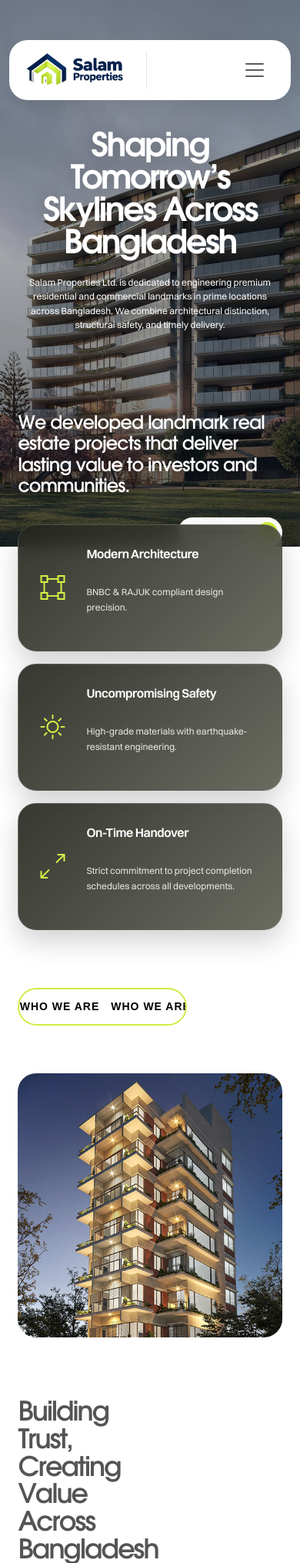
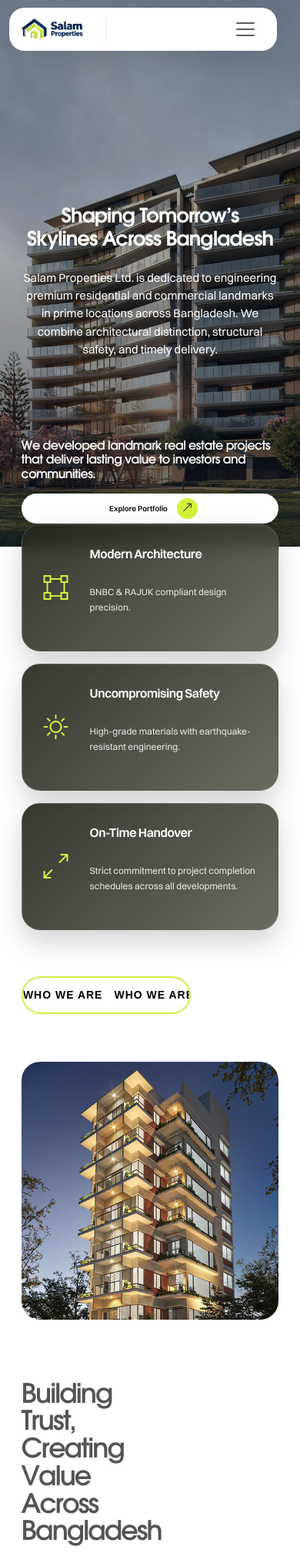
Before and after one commit to Rokibul-Islam-Robi/Salam_Properties_LTD, a PHP site: page / in a window 390 px wide. Shown: the top 2030 px of the page at 77% size. Run offline with PHP 8.4, Linux system fonts and the light colour scheme; some libraries are stand-ins or nearby versions.

Commit message:
feat: make entire project ultra responsive across mobile, tablet, and desktop screens

```diff
--- a/assets/css/style.css
+++ b/assets/css/style.css
@@ -4082,3 +4082,150 @@ p {
         .page-dot:hover:not(.active) {
             background: var(--border-color);
         }
+
+/* ==========================================================================
+   GLOBAL CORPORATE RESPONSIVENESS (MOBILE, TABLET, DESKTOP)
+   ========================================================================== */
+
+/* Universal Responsive Base */
+html, body {
+    overflow-x: hidden;
+    width: 100%;
+    max-width: 100vw;
+}
+
+img, video, iframe, canvas, svg {
+    max-width: 100%;
+    height: auto;
+}
+
+/* Tablet (iPad & Medium Screens: 768px - 1024px) */
+@media (max-width: 1024px) {
+    .container {
+        width: 90% !important;
+        max-width: 960px;
+    }
+    .hero-title h1 {
+        font-size: clamp(38px, 6vw, 56px) !important;
+    }
+    .topbar .nav-shell {
+        width: 95% !important;
+    }
+    .services-grid, .features-grid, .properties-grid {
+        grid-template-columns: repeat(2, 1fr) !important;
+        gap: 20px !important;
+    }
+    .counter-wrap {
+        flex-wrap: wrap;
+        gap: 24px;
+        justify-content: center;
+    }
+}
+
+/* Mobile Screens (Under 768px) */
+@media (max-width: 767.98px) {
+    .container {
+        width: 92% !important;
+        padding-left: 12px !important;
+        padding-right: 12px !important;
+    }
+    .section {
+        padding: 60px 0 !important;
+    }
+    .hero-section {
+        padding-top: 100px !important;
+        padding-bottom: 60px !important;
+        min-height: auto !important;
+    }
+    .hero-title h1 {
+        font-size: clamp(28px, 8vw, 42px) !important;
+        line-height: 1.15 !important;
+        letter-spacing: -1px !important;
+    }
+    .hero-title p {
+        font-size: 15px !important;
+        line-height: 1.55 !important;
+    }
+    .hero-bottom {
+        flex-direction: column !important;
+        align-items: flex-start !important;
+        gap: 16px !important;
+    }
+    .hero-bottom h4 {
+        font-size: 16px !important;
+        max-width: 100% !important;
+    }
+    .topbar {
+        top: 10px !important;
+    }
+    .nav-shell {
+        width: calc(100% - 24px) !important;
+        height: auto !important;
+        min-height: 56px !important;
+        padding: 8px 14px !important;
+        border-radius: 20px !important;
+    }
+    .navbar-brand .logo {
+        height: 32px !important;
+        width: auto !important;
+    }
+    .nav-contact {
+        display: none !important;
+    }
+    .navbar-collapse {
+        background: #ffffff;
+        border-radius: 16px;
+        margin-top: 10px;
+        padding: 16px;
+        box-shadow: 0 10px 30px rgba(0, 0, 0, 0.1);
+    }
+    .navbar-nav .nav-link {
+        padding: 10px 14px !important;
+        font-size: 15px !important;
+        border-radius: 8px;
+    }
+    .navbar-nav .nav-link:hover {
+        background: #f8fafc;
+    }
+    .services-grid, .features-grid, .properties-grid, .testimonial-grid {
+        grid-template-columns: 1fr !important;
+        gap: 18px !important;
+    }
+    .stats-container, .counters-grid {
+        grid-template-columns: repeat(2, 1fr) !important;
+        gap: 16px !important;
+    }
+    .counter-item {
+        text-align: center;
+    }
+    .counter-item .number {
+        font-size: 32px !important;
+    }
+    .footer-top-inner {
+        flex-direction: column !important;
+        gap: 28px !important;
+    }
+    .footer-bottom-inner {
+        flex-direction: column !important;
+        gap: 12px !important;
+        text-align: center;
+    }
+    .modal-dialog {
+        margin: 10px !important;
+    }
+}
+
+/* Small Smartphone (Under 480px) */
+@media (max-width: 480px) {
+    .stats-container, .counters-grid {
+        grid-template-columns: 1fr !important;
+    }
+    .hero-title h1 {
+        font-size: 26px !important;
+    }
+    .btn-acid, .watch-pill {
+        width: 100% !important;
+        justify-content: center !important;
+        text-align: center !important;
+    }
+}
```
Also changed, not shown: admin/assets/admin-modern.css (+86 -2 lines).
